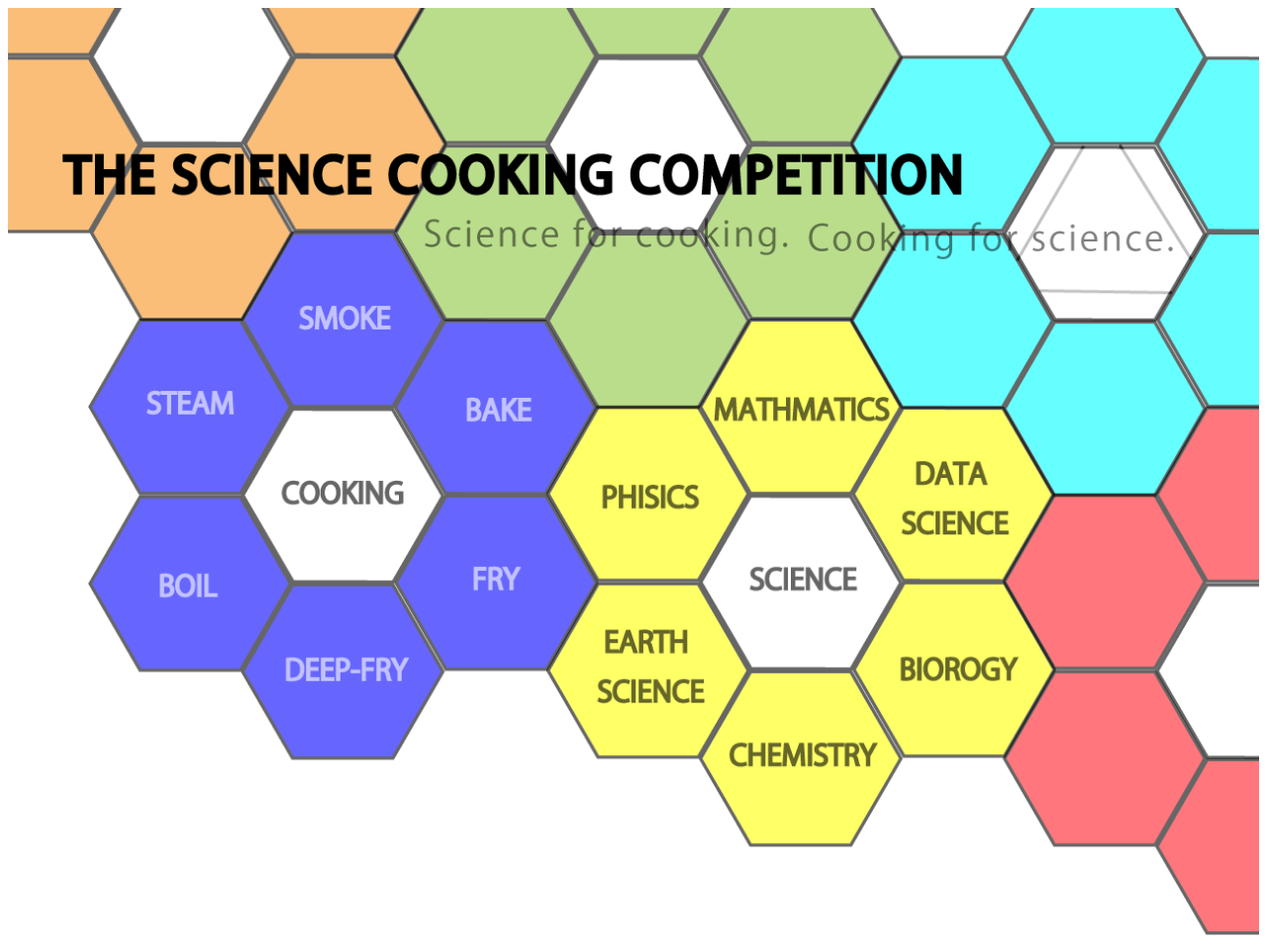
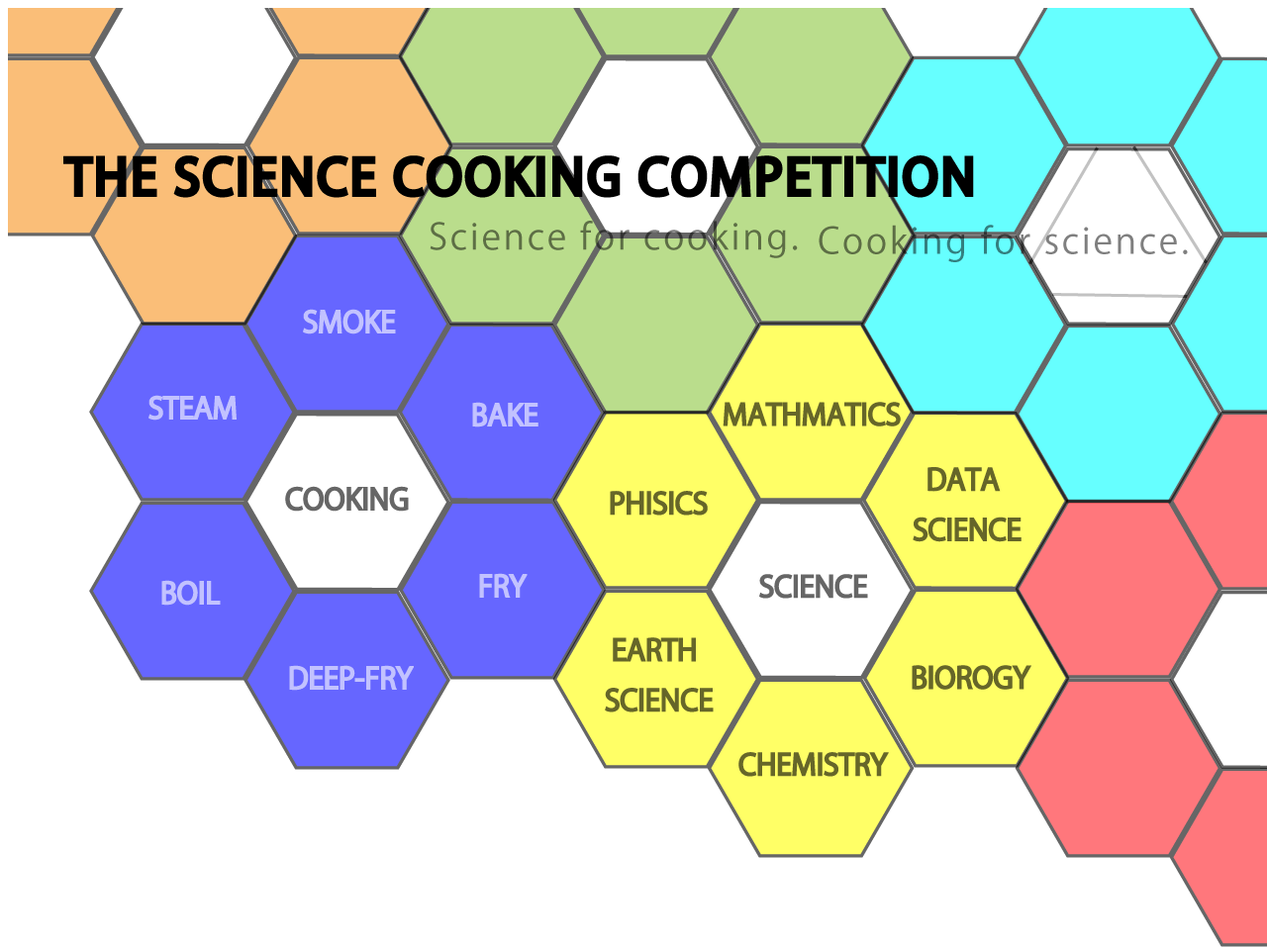
Before and after one commit to kohei-yusuke/sci-cooking, a plain HTML site: page index.html in a window 1280 px wide. Shown: the top 957 px of the page at 99% size. Drawn offline with Linux system fonts and the light colour scheme.

Commit message:
Update index.html

```diff
--- a/index.html
+++ b/index.html
@@ -1,7 +1,7 @@
 <!DOCTYPE html>
 <html lang="ja">
 <head>
-    <link rel="stylesheet" href="master.css">
+    <link rel="stylesheet" href="stylesheet.css">
     <meta charset="UTF-8">
     <title>理系料理コンペティション</title>
 </head>
```
